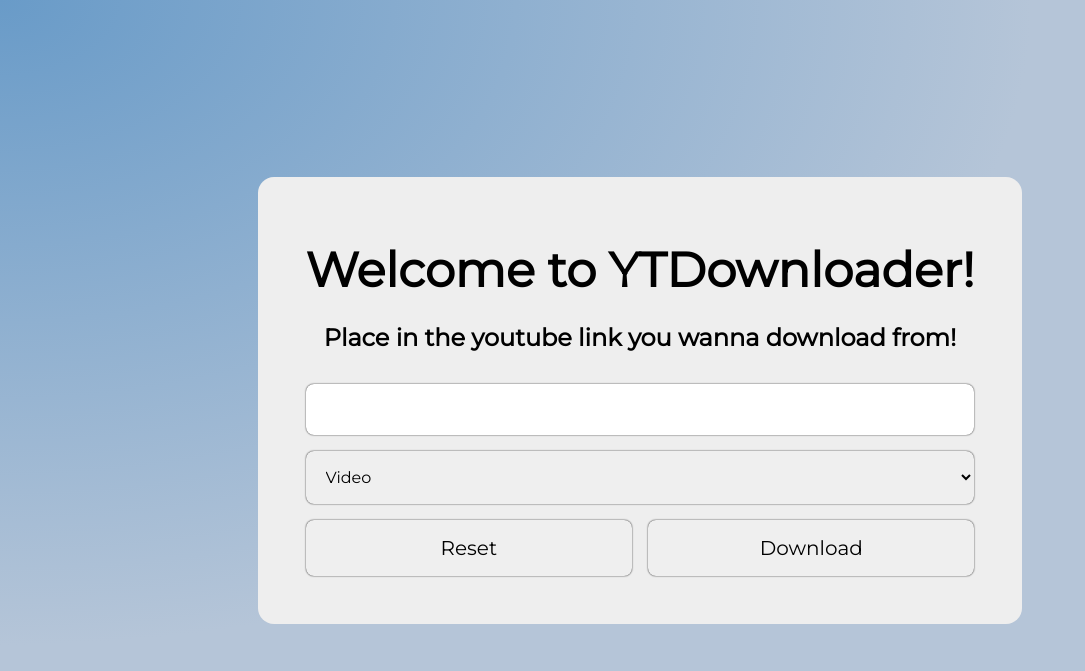
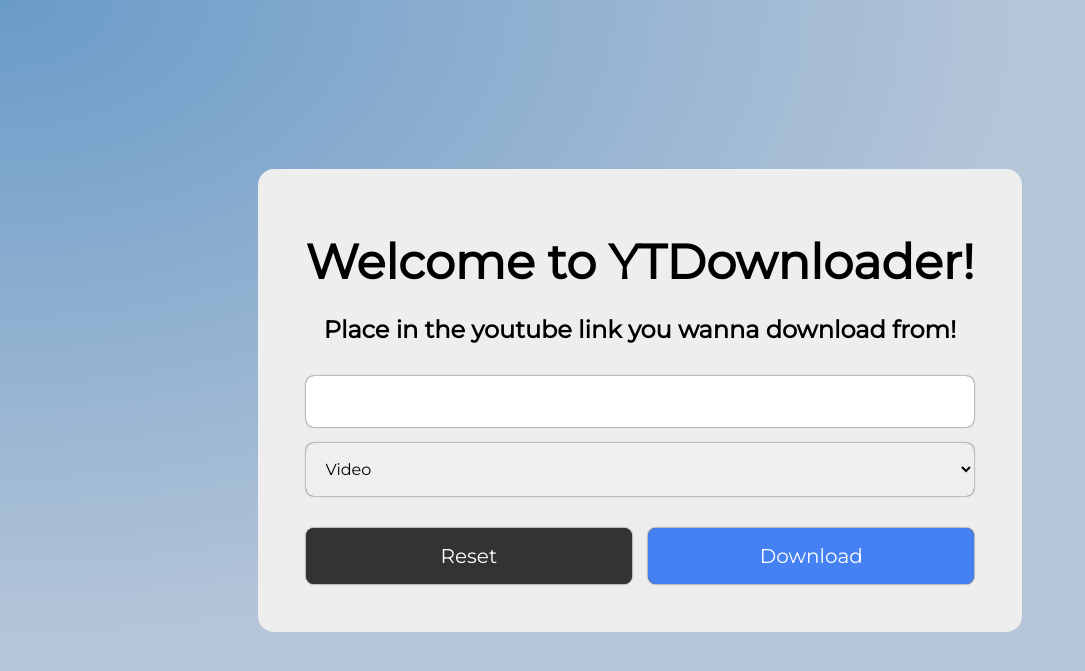
Before and after one commit to paivajonathan/yt-downloader-web, a Django app: page / in a window 1280 px wide. Shown: the top 671 px of the page, without its empty margins (0-1085 px from the left). Run offline with Django 4.2, Linux system fonts and the light colour scheme.

Commit message:
feat: adding form buttons colors

```diff
--- a/downloaderhome/templates/home.html
+++ b/downloaderhome/templates/home.html
@@ -15,8 +15,8 @@
         </select>
     </div>
     <div id="download-form-buttons-div">
-        <button type="reset">Reset</button>
-        <button type="submit">Download</button>
+        <button type="reset" id="reset-form-button">Reset</button>
+        <button type="submit" id="submit-form-button">Download</button>
     </div>
 </form>
 
--- a/static/css/home.css
+++ b/static/css/home.css
@@ -61,6 +61,7 @@
     width: 100%;
     display: flex;
     gap: 1rem;
+    margin-top: 1rem;
 
 }
 
@@ -71,4 +72,13 @@
     box-shadow: 0 0 .1rem rgba(0, 0, 0, 1);
     border-radius: .5rem;
     font-size: 1.25rem;
+    color: white;
 }
+
+#submit-form-button {
+    background-color: #4681f4;
+}
+
+#reset-form-button {
+    background-color: #333;
+}
```
